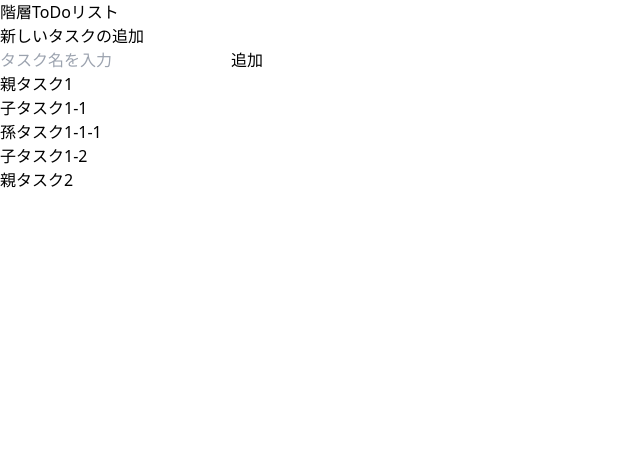
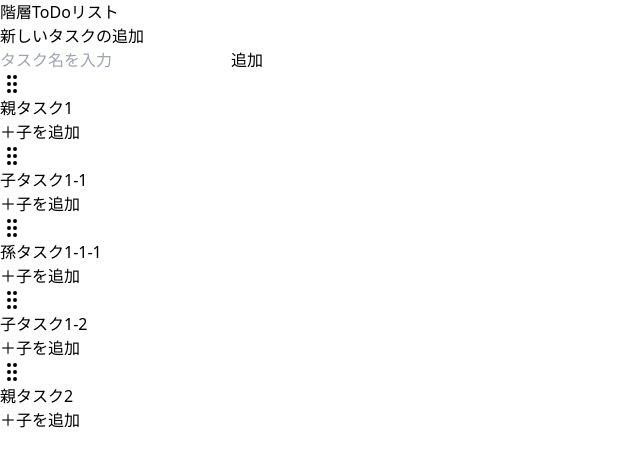
Before and after one commit to khosokawa0716/todo-react, a React (Vite) app: page / in a window 1280 px wide. Shown: the top 466 px of the page, without its empty margins (0-640 px from the left). Built offline with nearby package versions, Linux system fonts and the light colour scheme.

Commit message:
feat: 子タスクの追加機能を実装し、階層ごとに背景色を交互に表示

```diff
--- a/package.json
+++ b/package.json
@@ -8,12 +8,14 @@
     "build": "tsc -b && vite build",
     "lint": "eslint .",
     "preview": "vite preview",
-    "format": "prettier --write \"src/**/*.{js,ts,jsx,tsx}\""
+    "format": "prettier --write \"src/**/*.{js,ts,jsx,tsx}\"",
+    "test": "npx jest"
   },
   "dependencies": {
     "@dnd-kit/core": "^6.3.1",
     "@dnd-kit/modifiers": "^9.0.0",
     "@dnd-kit/sortable": "^10.0.0",
+    "lucide-react": "^0.487.0",
     "react": "^19.0.0",
     "react-dom": "^19.0.0"
   },
--- a/src/App.tsx
+++ b/src/App.tsx
@@ -60,6 +60,17 @@ const App = () => {
     setNewTitle('');
   };
 
+  const handleAddChild = (parentId: number) => {
+    console.log('called handleAddChild');
+    console.log(parentId);
+    const newTask: TodoItem = {
+      id: Date.now(),
+      title: '新しい子タスク',
+      parentId,
+    };
+    setTodos((prev) => [...prev, newTask]);
+  };
+
   return (
     <div className="max-w-xl mx-auto p-6">
       <h1 className="text-2xl font-bold mb-4 text-blue-600">階層ToDoリスト</h1>
@@ -98,7 +109,12 @@ const App = () => {
         >
           <ul className="space-y-4">
             {parentTodos.map((parent) => (
-              <TodoItemTree key={parent.id} todo={parent} allTodos={todos} />
+              <TodoItemTree
+                key={parent.id}
+                todo={parent}
+                allTodos={todos}
+                onAddChild={handleAddChild}
+              />
             ))}
           </ul>
         </SortableContext>
--- a/src/components/TodoItemTree.tsx
+++ b/src/components/TodoItemTree.tsx
@@ -1,14 +1,21 @@
 import { TodoItem } from '../types';
 import { useSortable } from '@dnd-kit/sortable';
 import { CSS } from '@dnd-kit/utilities';
+import { GripVertical } from 'lucide-react';
 
 interface Props {
   todo: TodoItem;
   allTodos: TodoItem[];
   depth?: number;
+  onAddChild: (parentId: number) => void;
 }
 
-export const TodoItemTree = ({ todo, allTodos, depth = 0 }: Props) => {
+export const TodoItemTree = ({
+  todo,
+  allTodos,
+  depth = 0,
+  onAddChild,
+}: Props) => {
   const children = allTodos.filter((t) => t.parentId === todo.id);
   const indent = `pl-${depth * 4}`;
   const { attributes, listeners, setNodeRef, transform, transition } =
@@ -20,23 +27,30 @@ export const TodoItemTree = ({ todo, allTodos, depth = 0 }: Props) => {
   };
 
   return (
-    <li
-      className={`mb-2 ${indent}`}
-      ref={setNodeRef}
-      style={style}
-      {...attributes}
-      {...listeners}
-    >
+    <li className={`mb-2 ${indent}`} ref={setNodeRef} style={style}>
       <div
         className={`p-2 rounded ${
           depth === 0
             ? 'bg-white border font-bold'
-            : depth === 1
+            : depth % 2 === 1
               ? 'bg-gray-100'
               : 'bg-blue-50 text-sm'
         }`}
       >
-        {todo.title}
+        {/* 左側：DnDハンドル + タイトル */}
+        <div className="flex items-center gap-2">
+          <span className="cursor-move" {...attributes} {...listeners}>
+            <GripVertical className="w-4 h-4 text-gray-400" />
+          </span>
+          <span>{todo.title}</span>
+        </div>
+        {/* 右側：子タスク追加ボタン */}
+        <button
+          onClick={() => onAddChild(todo.id)}
+          className="ml-2 text-sm text-blue-500 hover:underline"
+        >
+          ＋子を追加
+        </button>
       </div>
       {children.length > 0 && (
         <ul>
@@ -46,6 +60,7 @@ export const TodoItemTree = ({ todo, allTodos, depth = 0 }: Props) => {
               todo={child}
               allTodos={allTodos}
               depth={depth + 1}
+              onAddChild={onAddChild}
             />
           ))}
         </ul>
```
Also changed, not shown: 1 other file (tests, documents, lock files or other folders).
